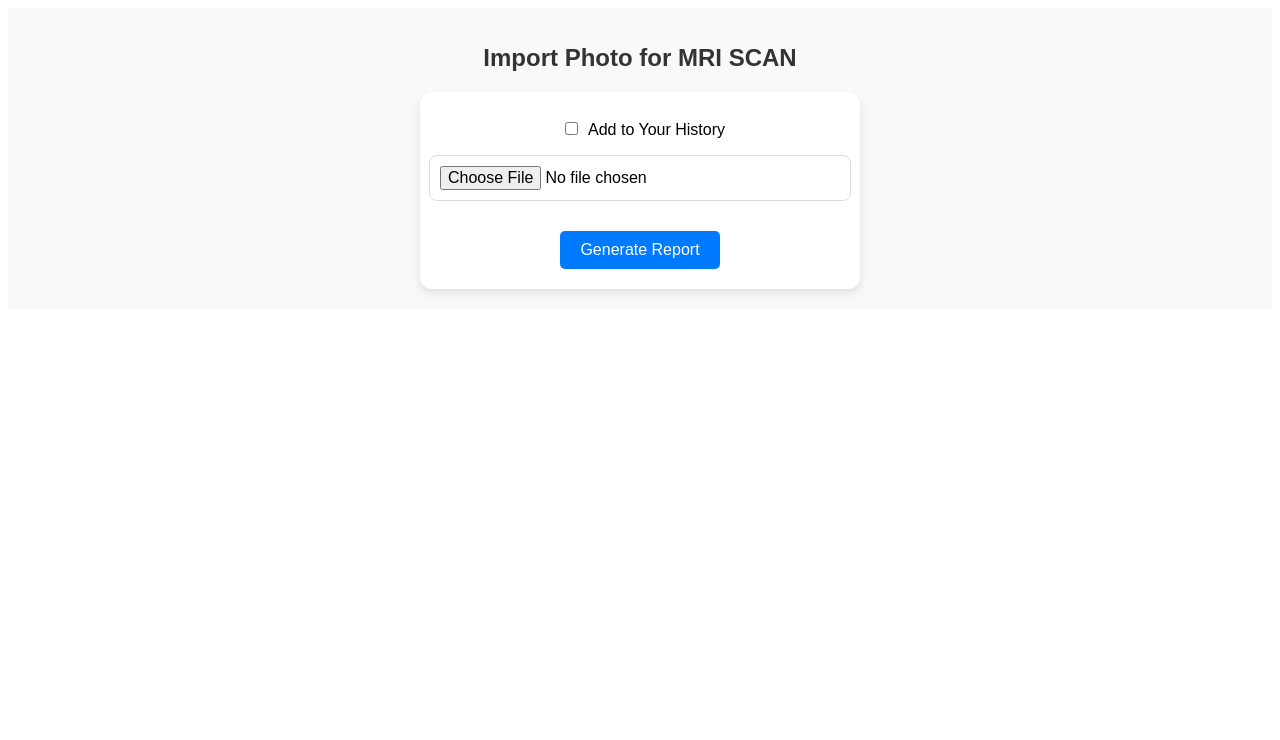
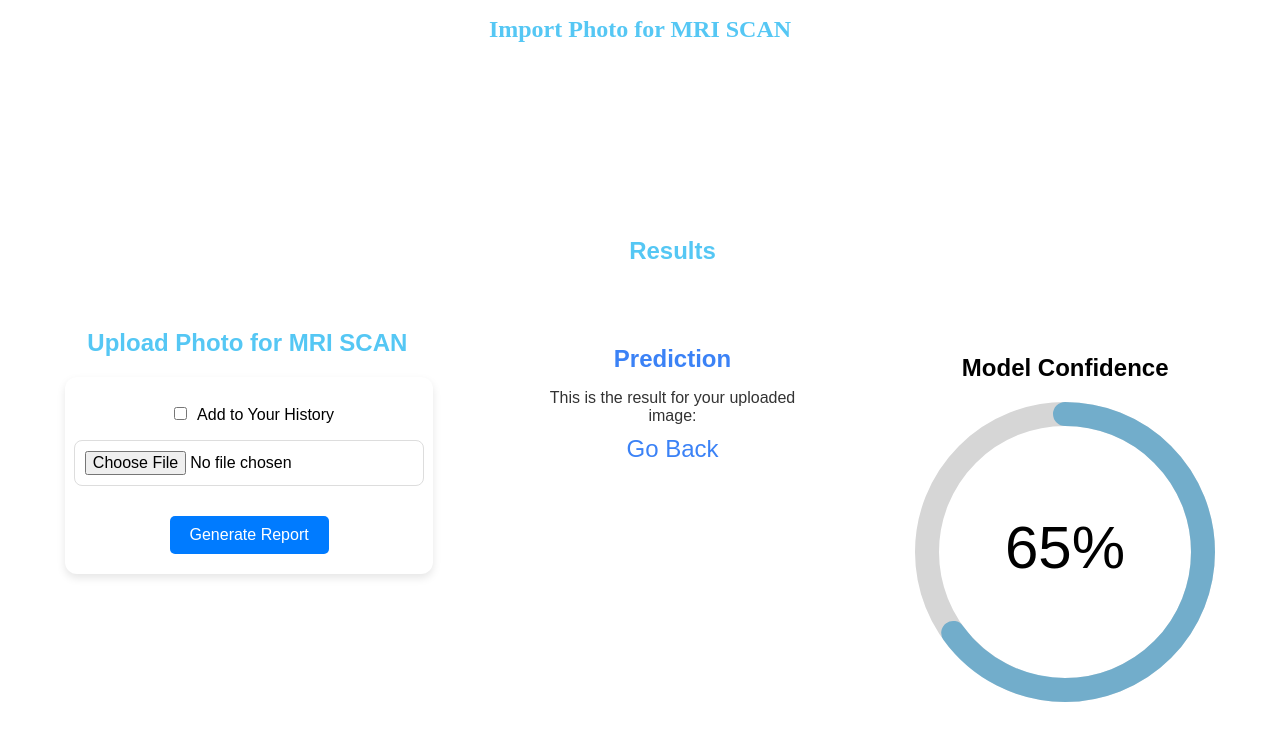
Before and after one commit to SajithAnuradha/MediScan, a React (Vite) app in the folder Webapp/mediscan/: page /mri in a window 1280 px wide. Shown: the top 740 px of the page. Built offline with nearby package versions, Linux system fonts and the light colour scheme.

Commit message:
Updated UI

```diff
--- a/Webapp/mediscan/package.json
+++ b/Webapp/mediscan/package.json
@@ -12,6 +12,7 @@
   "dependencies": {
     "axios": "^1.7.5",
     "react": "^18.3.1",
+    "react-circular-progressbar": "^2.1.0",
     "react-dom": "^18.3.1",
     "react-router-dom": "^6.26.1",
     "react-toastify": "^10.0.5"
--- a/Webapp/mediscan/src/pages/Add/Add.css
+++ b/Webapp/mediscan/src/pages/Add/Add.css
@@ -1,12 +1,18 @@
-/* Add.css */
+.add h1{
+ text-align: center;
+  font-size: 24px;
+  color: #55c7f4;
+
+
+}
 
 .add-container {
   display: flex;
   flex-direction: column;
   align-items: center;
-  padding: 20px;
+  height: 90vh;
   font-family: Arial, sans-serif;
-  background-color: #f9f9f9;
+
 }
 
 .page-title {
@@ -21,6 +27,7 @@ form {
   flex-direction: column;
   align-items: center;
   width: 90%;
+  height: auto;
   max-width: 400px;
   background-color: #fff;
   padding: 20px;
@@ -64,6 +71,9 @@ input[type="checkbox"] {
 .add-container {
   padding: 20px;
   text-align: center;
+  display: flex;
+  flex-direction: row;
+  justify-content: space-around;
 }
 
 .page-title {
--- a/Webapp/mediscan/src/pages/Add/Add.jsx
+++ b/Webapp/mediscan/src/pages/Add/Add.jsx
@@ -2,6 +2,8 @@ import React, { useState, useContext } from "react";
 import { StoreContext } from "../../context/StoreContext";
 import "./Add.css"; // Import the CSS file
 import { Navigate, useNavigate } from "react-router-dom";
+import Prediction from "../Prediction/Prediction";
+import Confident from "../Confiedent/Confident";
 
 const Add = ({ title }) => {
   const navigate = useNavigate();
@@ -84,8 +86,11 @@ const Add = ({ title }) => {
   };
 
   return (
+    <div className="add">
+      <h1 className="page-title">{`Import Photo for ${title}`}</h1>
       <div className="add-container">
-      <h1 className="page-title">{`Import Photo for ${title}`}</h1>
+        <div>
+          <h1>{`Upload Photo for ${title}`}</h1>
           <form onSubmit={onSubmitHandler}>
             {/* Image Preview Section */}
             {preview && (
@@ -116,6 +121,16 @@ const Add = ({ title }) => {
             </button>
           </form>
         </div>
+
+        <div className="model-prediction">
+          <Prediction />
+        </div>
+
+        <div className="model-confident">
+          <Confident confidence={65} />
+        </div>
+      </div>
+    </div>
   );
 };
 
--- /dev/null
+++ b/Webapp/mediscan/src/pages/Confiedent/Confident.css
@@ -0,0 +1,12 @@
+.confident-container {
+    display: flex;
+    flex-direction: column;
+    align-items: center;
+    justify-content: center;
+    height: 100vh;
+  }
+
+  .progress-circle {
+    width: 300px;
+    height: 150px;
+  }
--- /dev/null
+++ b/Webapp/mediscan/src/pages/Confiedent/Confident.jsx
@@ -0,0 +1,25 @@
+import React from "react";
+import { CircularProgressbar, buildStyles } from "react-circular-progressbar";
+import "react-circular-progressbar/dist/styles.css";
+import "./Confident.css";
+
+const Confident = ({ confidence }) => {
+  return (
+    <div className="confident-container">
+      <h2>Model Confidence</h2>
+      <div className="progress-circle">
+        <CircularProgressbar
+          value={confidence}
+          text={`${confidence}%`}
+          styles={buildStyles({
+            textColor: "#000",
+            pathColor: `rgba(62, 152, 199, ${confidence / 100})`,
+            trailColor: "#d6d6d6",
+          })}
+        />
+      </div>
+    </div>
+  );
+};
+
+export default Confident;
--- a/Webapp/mediscan/src/pages/Home/Home.css
+++ b/Webapp/mediscan/src/pages/Home/Home.css
@@ -1,21 +1,23 @@
-/* Home.css */
 
-/* .home-container {
+ .home-container {
 
     margin: 0 auto;
     padding: 20px;
     font-family: 'Arial', sans-serif;
     text-align: center;
   }
-  .content-box{
-    display: flex;
-    flex-direction: column;
-  } */
 
-  /* .home-title {
+
+   .home-title {
+    margin-left: 40px;
+    margin-right: 40px;
     font-size: 24px;
     margin-bottom: 20px;
     font-weight: bold;
+    justify-content: space-between;
+    display: flex;
+    flex-direction: row;
+
   }
 
   .user-greeting {
@@ -85,7 +87,7 @@
     padding: 5px 15px;
     cursor: pointer;
     font-weight: bold;
-  } */
+  }
 
   .checker-button:hover {
     background-color: #f0f0f0;
--- a/Webapp/mediscan/src/pages/Home/Home.jsx
+++ b/Webapp/mediscan/src/pages/Home/Home.jsx
@@ -8,6 +8,7 @@ import { Link } from "react-router-dom";
 
 const Home = () => {
   const { token } = useContext(StoreContext);
+  const [page, setPage] = useState("home");
   const [name, setName] = useState("Guest");
 
   if (token) {
@@ -16,7 +17,11 @@ const Home = () => {
 
   return (
     <div className="home-container">
-      <h1 className="home-title">Home</h1>
+      <h1 className="home-title">
+        <Link to="/home">Home</Link>
+        <Link to="/setting">setting</Link>
+        <Link to="/history">history</Link>
+      </h1>
 
       {/* User Greeting Section */}
       <div className="user-greeting">
--- a/Webapp/mediscan/src/pages/Prediction/Prediction.css
+++ b/Webapp/mediscan/src/pages/Prediction/Prediction.css
@@ -5,17 +5,18 @@
     display: flex;
     flex-direction: column; /* Stack boxes vertically */
     align-items: center;
-    padding: 20px;
-    background: #f7f8fa; /* Light background color */
+
+     /* Light background color */
 }
 
 /* Heading for the results section */
 .results-heading {
     font-size: 36px; /* Font size for the heading */
-    color: #1e3a8a; /* Dark blue color for the heading */
+  /* Dark blue color for the heading */
     margin-bottom: 40px; /* Space below the heading */
-    text-shadow: 0px 0px 10px rgba(59, 130, 246, 0.6); /* Blue glow effect */
+
     text-align: center;
+    color: black;
 }
 
 /* Prediction Boxes */
@@ -24,18 +25,14 @@
     max-width: 800px; /* Maximum width */
     height: 300px; /* Height of the boxes */
     padding: 20px;
-    background: #fff; /* White background for the boxes */
+  /* White background for the boxes */
     border-radius: 10px; /* Rounded corners */
-    box-shadow: 0px 0px 10px rgba(0, 0, 0, 0.1); /* Initial shadow */
+  /* Initial shadow */
     text-align: center;
     margin-bottom: 20px; /* Space between boxes */
     transition: box-shadow 0.3s; /* Smooth shadow transition */
 }
 
-/* Hover effect for prediction boxes */
-.prediction-box:hover {
-    box-shadow: 0px 0px 30px rgba(59, 130, 246, 0.6); /* Blue glow on hover */
-}
 
 /* Title inside prediction boxes */
 .prediction-title {
@@ -45,10 +42,6 @@
     text-shadow: none; /* No shadow initially */
 }
 
-/* Hover effect for titles */
-.prediction-title:hover {
-    text-shadow: 0px 0px 10px rgba(59, 130, 246, 0.6); /* Blue glow on hover */
-}
 
 /* Content inside prediction boxes */
 .prediction-content {
```
Also changed, not shown: 1 other file (tests, documents, lock files or other folders). Lines whose indentation alone changed are shown as unchanged.
